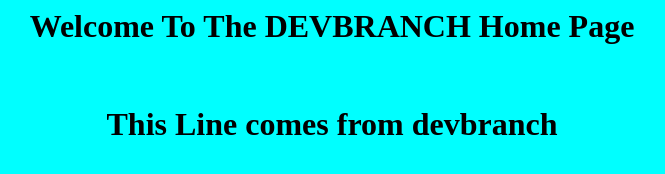
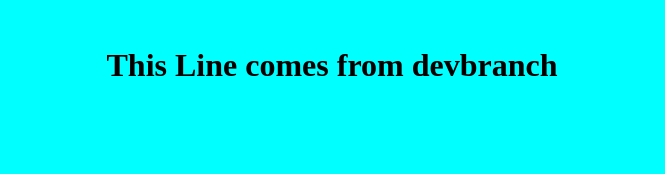
Before and after one commit to git-samir/dockerweb, a plain HTML site: page index.html in a window 1280 px wide. Shown: the whole page, without its empty margins (308-973 px from the left). Drawn offline with Linux system fonts and the light colour scheme.

Commit message:
headline remove

```diff
--- a/index.html
+++ b/index.html
@@ -1,5 +1,4 @@
 <body bgcolor=cyan>
-<center><h1> Welcome To The <b>DEVBRANCH</b> Home  Page </h1></center>
 <br>
 <center><h1> This Line comes from devbranch </h1></center>
 <br>
```
